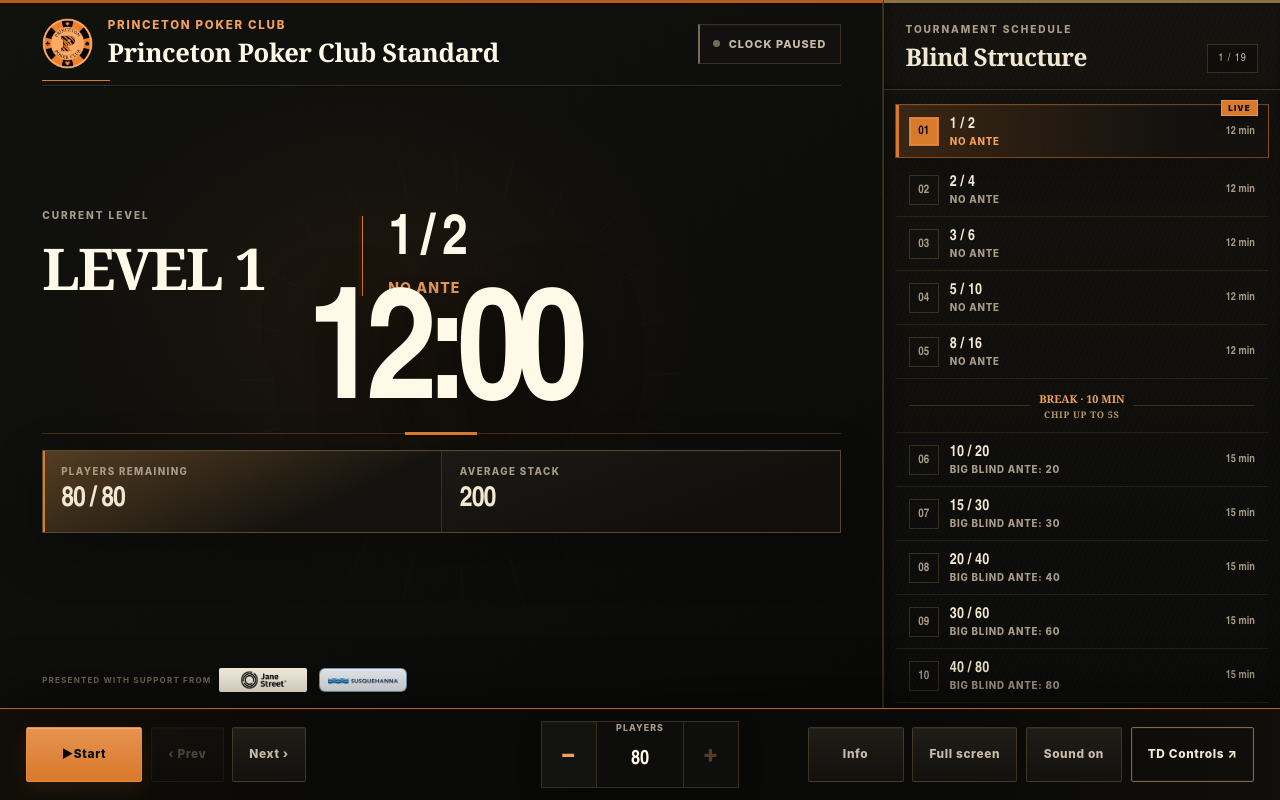
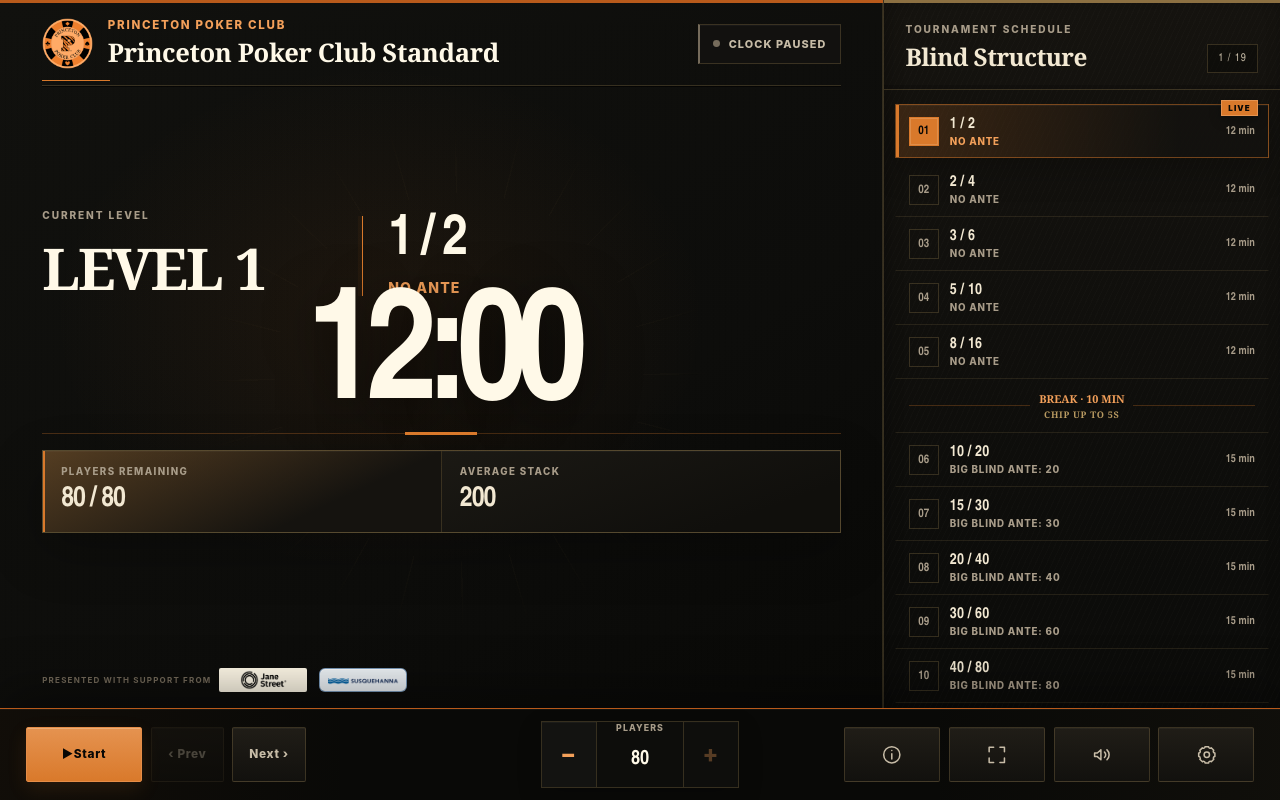
Before and after one commit to bigmike9000/princeton-poker-tournament-timer, a React (Vite) app: page / in a window 1280 px wide. Built offline with nearby package versions, Linux system fonts and the light colour scheme.

Commit message:
style: replace public utility labels with icons

```diff
--- /dev/null
+++ b/src/features/display/ControlIcon.tsx
@@ -0,0 +1,72 @@
+export type ControlIconName =
+  | 'info'
+  | 'fullscreen-enter'
+  | 'fullscreen-exit'
+  | 'sound-on'
+  | 'sound-off'
+  | 'settings'
+
+interface ControlIconProps {
+  name: ControlIconName
+}
+
+export function ControlIcon({ name }: ControlIconProps) {
+  return (
+    <svg
+      aria-hidden="true"
+      className={`control-icon control-icon--${name}`}
+      focusable="false"
+      viewBox="0 0 24 24"
+    >
+      {name === 'info' && (
+        <>
+          <circle cx="12" cy="12" r="9" />
+          <path d="M12 10.75v6" />
+          <path d="M12 7.25h.01" />
+        </>
+      )}
+
+      {name === 'fullscreen-enter' && (
+        <>
+          <path d="M8.5 3.5h-5v5" />
+          <path d="M15.5 3.5h5v5" />
+          <path d="M20.5 15.5v5h-5" />
+          <path d="M8.5 20.5h-5v-5" />
+        </>
+      )}
+
+      {name === 'fullscreen-exit' && (
+        <>
+          <path d="M3.5 8.5h5v-5" />
+          <path d="M20.5 8.5h-5v-5" />
+          <path d="M15.5 20.5v-5h5" />
+          <path d="M8.5 20.5v-5h-5" />
+        </>
+      )}
+
+      {(name === 'sound-on' || name === 'sound-off') && (
+        <>
+          <path d="M4 10v4h3l4 3.5v-11L7 10H4Z" />
+          {name === 'sound-on' ? (
+            <>
+              <path d="M15 9a4 4 0 0 1 0 6" />
+              <path d="M17.75 6.5a7.5 7.5 0 0 1 0 11" />
+            </>
+          ) : (
+            <>
+              <path d="m16 9 5 5" />
+              <path d="m21 9-5 5" />
+            </>
+          )}
+        </>
+      )}
+
+      {name === 'settings' && (
+        <>
+          <circle cx="12" cy="12" r="3" />
+          <path d="M19.4 15a1.65 1.65 0 0 0 .33 1.82l.06.06-2.83 2.83-.06-.06a1.65 1.65 0 0 0-1.82-.33 1.65 1.65 0 0 0-1 1.51V21h-4v-.09a1.65 1.65 0 0 0-1.08-1.5 1.65 1.65 0 0 0-1.82.33l-.06.06-2.83-2.83.06-.06A1.65 1.65 0 0 0 4.6 15a1.65 1.65 0 0 0-1.51-1H3v-4h.09A1.65 1.65 0 0 0 4.6 9a1.65 1.65 0 0 0-.33-1.82l-.06-.06 2.83-2.83.06.06A1.65 1.65 0 0 0 9 4.6a1.65 1.65 0 0 0 1-1.51V3h4v.09a1.65 1.65 0 0 0 1 1.51 1.65 1.65 0 0 0 1.82-.33l.06-.06 2.83 2.83-.06.06A1.65 1.65 0 0 0 19.4 9a1.65 1.65 0 0 0 1.51 1H21v4h-.09A1.65 1.65 0 0 0 19.4 15Z" />
+        </>
+      )}
+    </svg>
+  )
+}
--- a/src/features/display/DisplayControls.tsx
+++ b/src/features/display/DisplayControls.tsx
@@ -2,6 +2,7 @@ import type { Dispatch } from 'react'
 import type { TournamentState } from '../../domain/types'
 import { audioAlerts } from '../../services/audio'
 import type { TournamentAction } from '../../state/reducer'
+import { ControlIcon } from './ControlIcon'
 import { PlayerCountControl } from './PlayerCountControl'
 
 interface DisplayControlsProps {
@@ -68,26 +69,28 @@ export function DisplayControls({
       <div className="control-group control-group--utility">
         {fullscreenError && <span role="status" className="control-status">{fullscreenError}</span>}
         <button
-          className="icon-button info-button"
+          className="icon-button utility-icon-button info-button"
           aria-label="Open tournament information"
           onClick={(event) => onOpenInfo(event.currentTarget)}
-        >Info</button>
+        ><ControlIcon name="info" /></button>
         <button
-          className="icon-button"
+          className="icon-button utility-icon-button"
           aria-label={fullscreen ? 'Exit fullscreen' : 'Enter fullscreen'}
           onClick={() => void onToggleFullscreen()}
-        >{fullscreen ? 'Exit screen' : 'Full screen'}</button>
+        ><ControlIcon name={fullscreen ? 'fullscreen-exit' : 'fullscreen-enter'} /></button>
         <button
-          className="icon-button"
+          className={state.settings.muted
+            ? 'icon-button utility-icon-button utility-icon-button--active'
+            : 'icon-button utility-icon-button'}
           aria-pressed={state.settings.muted}
           aria-label={state.settings.muted ? 'Unmute alerts' : 'Mute alerts'}
           onClick={() => {
             audioAlerts.unlock()
             dispatch({ type: 'SET_SETTINGS', settings: { ...state.settings, muted: !state.settings.muted } })
           }}
-        >{state.settings.muted ? 'Sound off' : 'Sound on'}</button>
-        <button className="director-button" onClick={onOpenDirector} aria-label="Open Tournament Director">
-          TD Controls <span aria-hidden="true">↗</span>
+        ><ControlIcon name={state.settings.muted ? 'sound-off' : 'sound-on'} /></button>
+        <button className="icon-button utility-icon-button" onClick={onOpenDirector} aria-label="Open Tournament Director">
+          <ControlIcon name="settings" />
         </button>
       </div>
     </nav>
--- a/src/styles/display.css
+++ b/src/styles/display.css
@@ -735,6 +735,32 @@ select:focus-visible {
 .player-stepper button:disabled {
   opacity: .32;
   cursor: not-allowed;
+}
+
+.utility-icon-button {
+  display: grid;
+  width: 3.4rem;
+  height: 3.4rem;
+  flex: 0 0 auto;
+  place-items: center;
+  padding: 0;
+}
+
+.control-icon {
+  display: block;
+  width: 1.35rem;
+  height: 1.35rem;
+  fill: none;
+  stroke: currentcolor;
+  stroke-linecap: round;
+  stroke-linejoin: round;
+  stroke-width: 1.7;
+}
+
+.utility-icon-button--active {
+  border-color: rgb(217 121 43 / 62%);
+  color: var(--orange-400);
+  background: rgb(217 121 43 / 9%);
 }
 
 .control-button--start,
```
Also changed, not shown: 1 other file (tests, documents, lock files or other folders).
